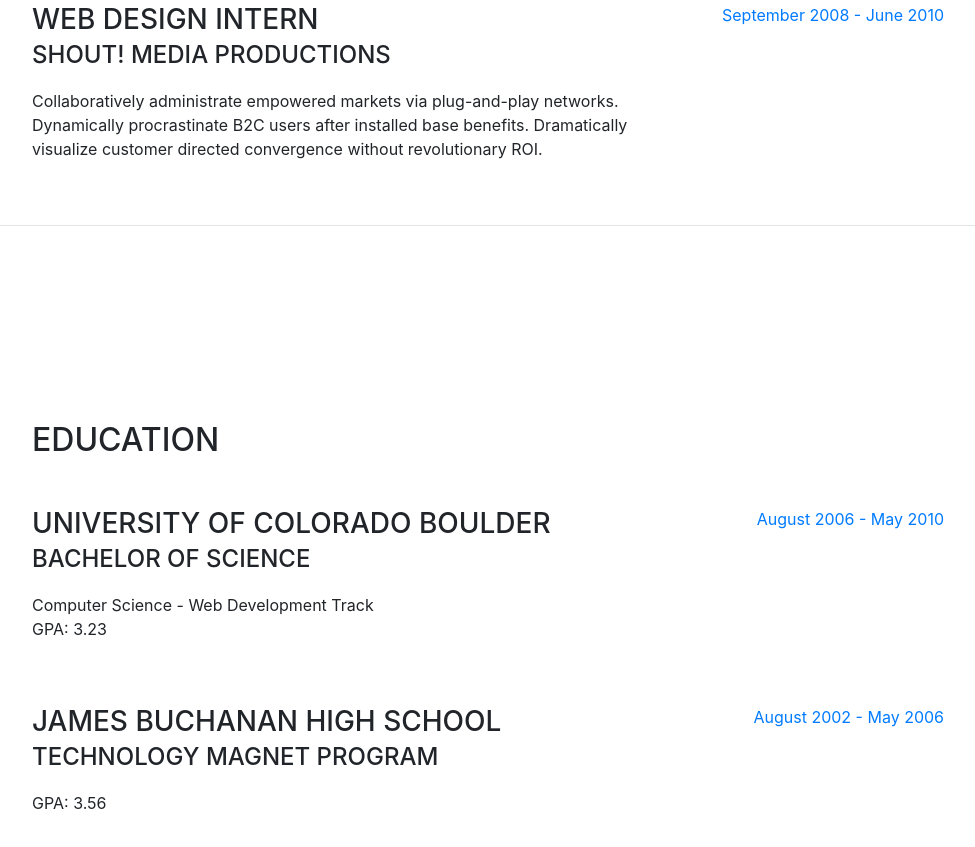
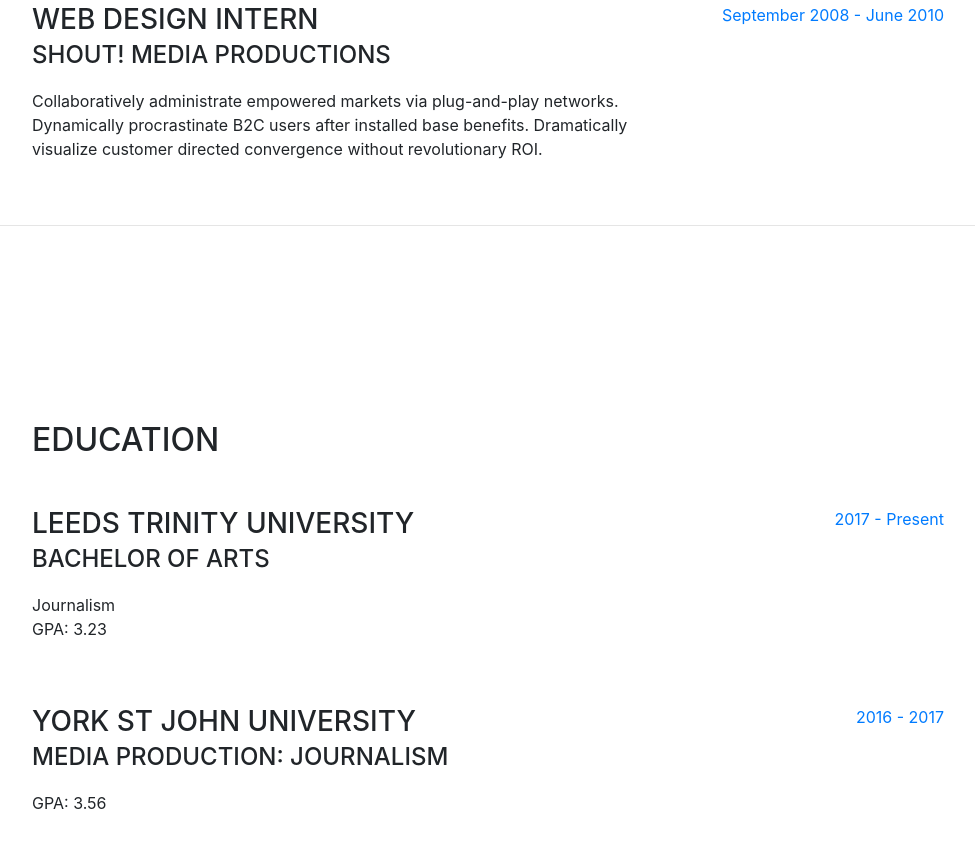
Before and after one commit to hannahriordan/hannahriordan.github.io, a website with bundled scripts: page index.html in a window 1280 px wide. Shown: the part 1669-2516 px from the top of the page, without its empty margins (288-1263 px from the left). Built offline with nearby package versions, Linux system fonts and the light colour scheme; a web font is replaced by a local one.

Commit message:
Education Update

```diff
--- a/index.html
+++ b/index.html
@@ -53,7 +53,7 @@
             <a class="nav-link js-scroll-trigger" href="#interests">Interests</a>
           </li>
           <li class="nav-item">
-            <a class="nav-link js-scroll-trigger" href="#awards">Awards</a>
+            <a class="nav-link js-scroll-trigger" href="#awards">awards</a>
           </li>
         </ul>
       </div>
@@ -149,24 +149,24 @@
 
           <div class="resume-item d-flex flex-column flex-md-row mb-5">
             <div class="resume-content mr-auto">
-              <h3 class="mb-0">University of Colorado Boulder</h3>
-              <div class="subheading mb-3">Bachelor of Science</div>
-              <div>Computer Science - Web Development Track</div>
+              <h3 class="mb-0">Leeds Trinity University</h3>
+              <div class="subheading mb-3">Bachelor of Arts  </div>
+              <div>Journalism</div>
               <p>GPA: 3.23</p>
             </div>
             <div class="resume-date text-md-right">
-              <span class="text-primary">August 2006 - May 2010</span>
+              <span class="text-primary">2017 - Present</span>
             </div>
           </div>
 
           <div class="resume-item d-flex flex-column flex-md-row">
             <div class="resume-content mr-auto">
-              <h3 class="mb-0">James Buchanan High School</h3>
-              <div class="subheading mb-3">Technology Magnet Program</div>
+              <h3 class="mb-0">York St John University</h3>
+              <div class="subheading mb-3">Media Production: Journalism </div>
               <p>GPA: 3.56</p>
             </div>
             <div class="resume-date text-md-right">
-              <span class="text-primary">August 2002 - May 2006</span>
+              <span class="text-primary">2016 - 2017</span>
             </div>
           </div>
 
```
